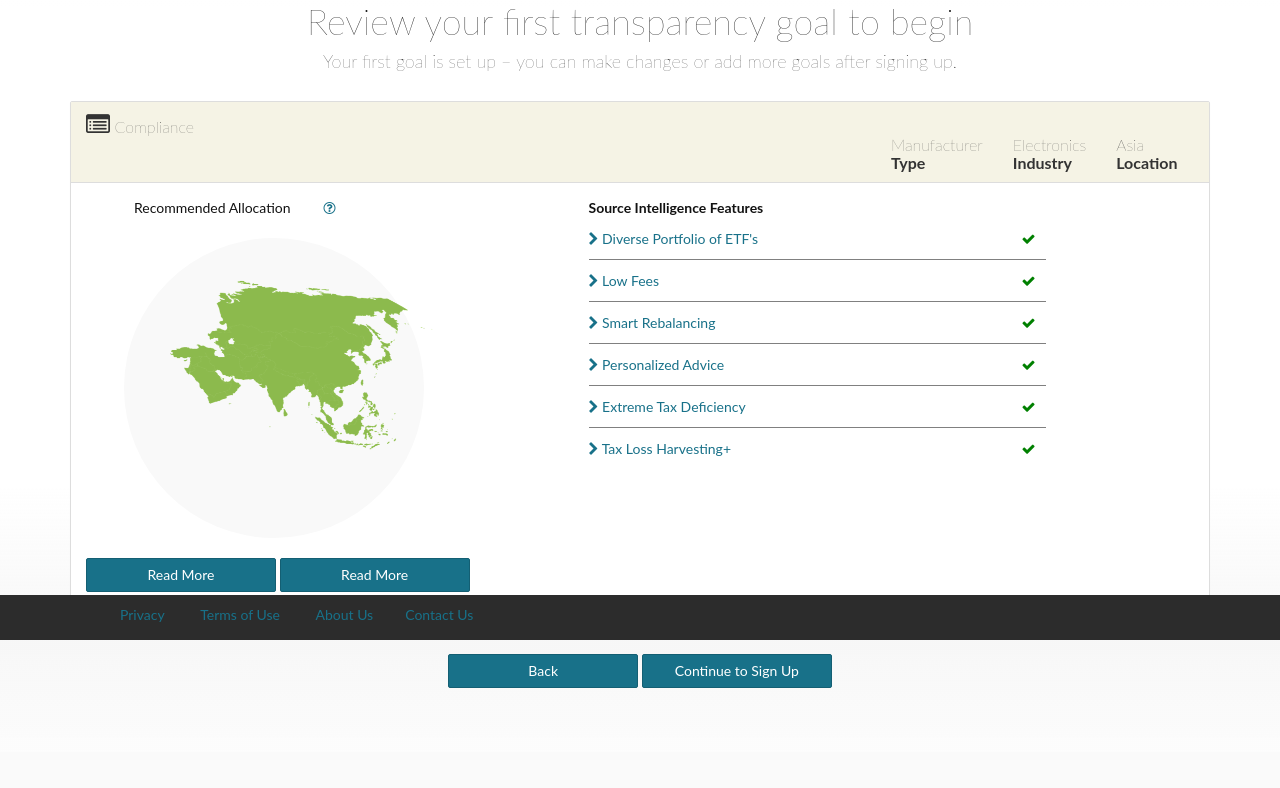
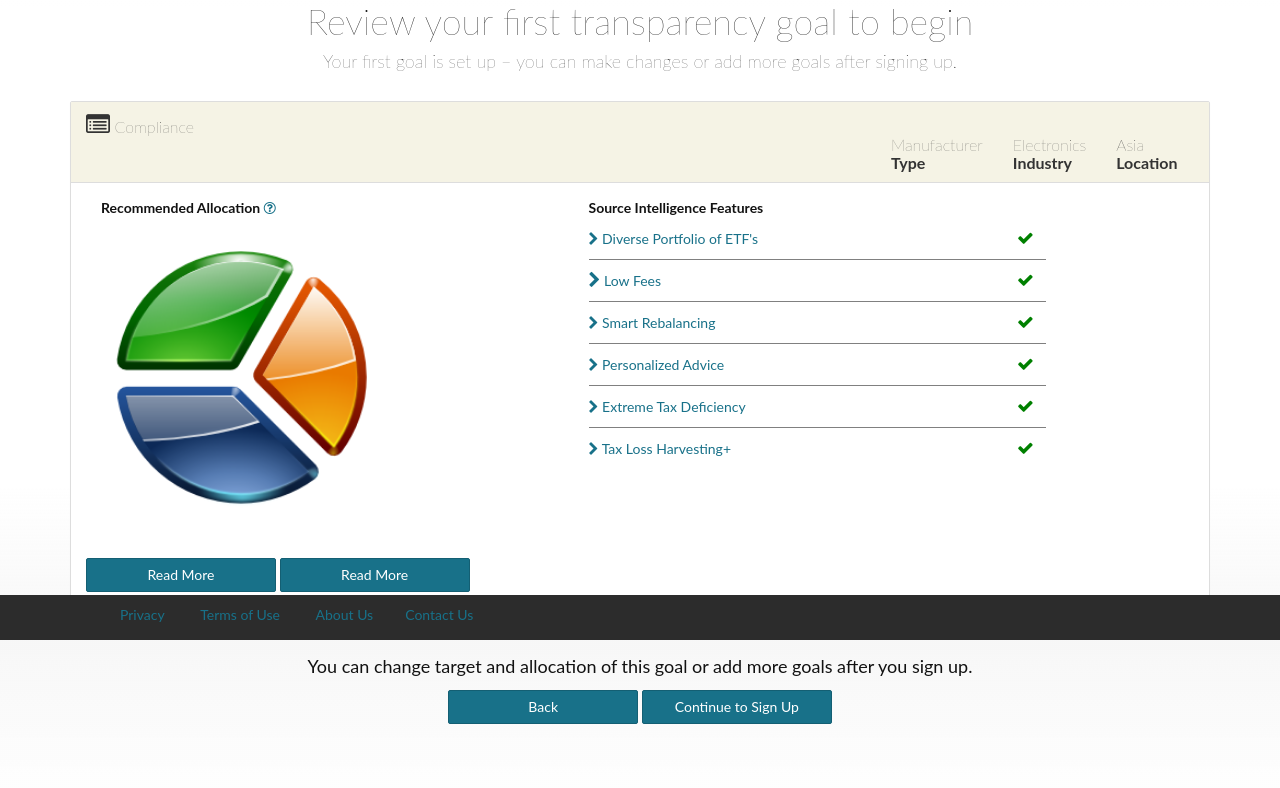
Before and after one commit to JonRichardson/SIProject, a PHP site: page /index2.html in a window 1280 px wide. Shown: the part 160-948 px from the top of the page. Before the commit the page ends 848 px from the top, so only its background shows below. Run offline with PHP 8.4, Linux system fonts and the light colour scheme; some libraries are stand-ins or nearby versions.

Commit message:
fixed styling

```diff
--- a/index2.html
+++ b/index2.html
@@ -15,7 +15,6 @@
     <meta name="viewport" content="width=device-width, initial-scale=1">
     <meta name="description" content="Source Intelligence Onboarding">
     <meta name="author" content="Ramin Mesghali & John Richardson">
-
 
     <title>Source Intelligence </title>
 
@@ -67,7 +66,7 @@
                 <li><a href="#">Forced Labor</a></li>
               </ul>
             </li>
-            <li><a href="../navbar-fixed-top/">Customer Service</a></li>
+            <li><a href="#">Customer Service</a></li>
           </ul>
         </div>
       </div>
@@ -88,7 +87,6 @@
     </div>
 </div>
 
-
 <!-- message over panel -->
 <div class="head">
       <h1 style="text-aligN: center;"> Review your first transparency goal to begin </h1>
@@ -101,31 +99,31 @@
     <div class="panel panel-default">
       <div class="panel-heading">
         <h4 class="panel-title">
-          <i class="fa fa-list-alt" style="font-size: 1.5em"aria-hidden="true"></i>
+          <i class="fa fa-list-alt" style="font-size: 1.5em" aria-hidden="true"></i>
           <a class="accordion-toggle" data-toggle="collapse" data-parent="#accordion" href="#collapseOne">
             <span style="text-align: left;"> Compliance
           </a>
         </br></span>
-        <div style="text-align: right" class="pull-right">
+        <div id="inputsHeader" class="pull-right">
           <table style="width:100%">
               <tr>
-                <td style="padding:0 15px 0 15px;">Manufacturer</td>
+                <td class="inputs">Manufacturer</td>
                 <td></td>
 
-                <td style="padding:0 15px 0 15px;">Electronics</td>
+                <td class="inputs">Electronics</td>
                 <td></td>
 
-                <td style="padding:0 50px 0 15px;">Asia</td>
+                <td class="inputsAsia">Asia</td>
                 <td></td>
               </tr>
               <tr>
-                <th style="padding:0 15px 0 15px;">Type</th>
+                <th class="inputs">Type</th>
 
                 <th> </th>
-                <th style="padding:0 15px 0 15px;">Industry</th>
+                <th class="inputs">Industry</th>
 
                 <th> </th>
-                <th style="padding:0 15px 0 15px;">Location</th>
+                <th class="inputs">Location</th>
                 <th> </th>
               </tr>
 
@@ -136,11 +134,11 @@
         <div class="panel-body">
           <div class="container">
             <div class="row">
-              <div class="col-sm-5" style="text-indent: 33px;">
-                Recommended Allocation<a href="#" data-toggle="tooltip" title="Some helpful message here"><i class="fa fa-question-circle-o" aria-hidden="true"></i></a></br>
+              <div class="col-sm-5">
+                <b>Recommended Allocation</b> <a href="#" data-toggle="tooltip" title="Some helpful message here"><i class="fa fa-question-circle-o" aria-hidden="true"></i></a></br>
               </br>
-              <div class="mapDiv">
-             <img id="map" src="asia.png" height="180" width="280">
+              <div class="map1Div">
+             <img id="map" src="chart.png" height="280" width="280">
              </div>
              </br>
               </div>
@@ -148,39 +146,39 @@
                 <table style="width:100%" rules= "rows">
                   <thead><b> Source Intelligence Features</b> </thead>
                     <tr>
-                      <td class="slideTest" style="text-align: left"><a> <i class="fa fa-chevron-right" aria-hidden="true"></i>
+                      <td class="slideTest"><a> <i class="fa fa-chevron-right" aria-hidden="true"></i>
                         Diverse Portfolio of ETF's</a></td>
-                      <td style="text-align: center"><i class="fa fa-check" aria-hidden="true" style="color: green;"></i></td>
+                      <td class="checkMark"><i style="font-size: 1.2em;"class="fa fa-check" aria-hidden="true"></i></td>
                       <td><hr></td>
                     </tr>
                     <tr>
-                      <td class="slideTest" style="text-align: left"><a> <i class="fa fa-chevron-right" aria-hidden="true"></i>
+                      <td class="slideTest"><a> <i style="font-size: 1.2em;"class="fa fa-chevron-right" aria-hidden="true"></i>
                         Low Fees</a></td>
-                      <td style="text-align: center"><i class="fa fa-check" aria-hidden="true" style="color: green;"></i></td>
+                      <td class="checkMark"><i style="font-size: 1.2em;"class="fa fa-check" aria-hidden="true"></i></td>
                       <td><hr></td>
                     </tr>
                     <tr>
-                      <td class="slideTest" style="text-align: left"><a> <i class="fa fa-chevron-right" aria-hidden="true"></i>
+                      <td class="slideTest"><a> <i class="fa fa-chevron-right" aria-hidden="true"></i>
                         Smart Rebalancing</a></td>
-                      <td style="text-align: center"><i class="fa fa-check" aria-hidden="true" style="color: green;"></i></td>
+                      <td class="checkMark"><i style="font-size: 1.2em;"class="fa fa-check" aria-hidden="true"></i></td>
                       <td><hr></td>
                     </tr>
                     <tr>
-                      <td class="slideTest" style="text-align: left"><a> <i class="fa fa-chevron-right" aria-hidden="true"></i>
+                      <td class="slideTest"><a> <i class="fa fa-chevron-right" aria-hidden="true"></i>
                         Personalized Advice</a></td>
-                      <td style="text-align: center"><i class="fa fa-check" aria-hidden="true" style="color: green;"></i></td>
+                      <td class="checkMark"><i style="font-size: 1.2em;"class="fa fa-check" aria-hidden="true"></i></td>
                       <td><hr></td>
                     </tr>
                     <tr>
-                      <td class="slideTest" style="text-align: left"><a> <i class="fa fa-chevron-right" aria-hidden="true"></i>
+                      <td class="slideTest"><a> <i class="fa fa-chevron-right" aria-hidden="true"></i>
                         Extreme Tax Deficiency</a></td>
-                      <td style="text-align: center"><i class="fa fa-check" aria-hidden="true" style="color: green;"></i></td>
+                      <td class="checkMark"><i style="font-size: 1.2em;"class="fa fa-check" aria-hidden="true"></i></td>
                       <td><hr></td>
                     </tr>
                     <tr>
-                      <td class="slideTest" style="text-align: left"><a> <i class="fa fa-chevron-right" aria-hidden="true"></i>
+                      <td class="slideTest"><a> <i class="fa fa-chevron-right" aria-hidden="true"></i>
                         Tax Loss Harvesting+</a></td>
-                      <td style="text-align: center"><i class="fa fa-check" aria-hidden="true" style="color: green;"></i></td>
+                      <td class="checkMark"><i style="font-size: 1.2em;" class="fa fa-check" aria-hidden="true"></i></td>
                       <td><hr></td>
                     </tr>
                   </table>
@@ -191,13 +189,13 @@
           </br>
           <div class="button pull-left">
             <button class="btn btn-primary" type="submit" style="width: 190px;">Read More</button>
-            <button class="btn btn-primary" type="submit" style="width: 190px;">Read More</button>
+            <button class="btn btn-primary" data-toggle="collapse" data-target="#demo" style="width: 190px;">Read More</button>
           </div>
         </br>
         </br>
-            <div id="demo2" class="collapse">
+            <div id="demo" class="collapse">
             Chocolate donut cake oat cake pie chocolate cake. Cookie fruitcake icing cheesecake. Jujubes dragée croissant croissant gummies sweet jelly brownie cake. Cupcake gummi bears soufflé tootsie roll. Liquorice sweet pie cake chocolate bar chocolate cake marzipan pastry. Candy chocolate cake pudding candy canes pie. Marzipan pastry icing jelly-o gingerbread biscuit croissant dragée biscuit. Chocolate toffee wafer muffin candy bonbon bear claw. Pastry cotton candy jelly-o. Jelly-o apple pie chupa chups cake jelly cake. Halvah dragée sweet roll sweet roll cheesecake sugar plum wafer halvah. Danish bonbon pie sugar plum cheesecake jelly. Marshmallow marshmallow wafer chupa chups cheesecake. Halvah gummies tootsie roll cookie chocolate cake bonbon.
-            </div>
+          </div>
         </div>
       </div>
     </div>
@@ -206,6 +204,7 @@
 </div>
 </br>
 <!-- These are the buttons at the buttom of the page-->
+<p class="sentence">You can change target and allocation of this goal or add more goals after you sign up.</p>
 <div class="button">
   <button class="btn btn-primary" type="submit" onclick="location.href='index.html'" style="width: 190px;">Back</button>
   <button class="btn btn-primary" type="submit" onclick="location.href='register.html'" style="width: 190px;">Continue to Sign Up</button>
--- a/register.html
+++ b/register.html
@@ -60,7 +60,7 @@
                 <li><a href="#">Forced Labor</a></li>
               </ul>
             </li>
-            <li><a href="../navbar-fixed-top/">Customer Service</a></li>
+            <li><a href="inputPage.html">Customer Service</a></li>
           </ul>
         </div>
       </div>
@@ -69,14 +69,14 @@
     <br>
 <!-- Progress Bar -->
     <div class="progress">
-      <table class="progressTable" style="color: #187189" width="110%">
+      <table class="progressTable" width="110%">
           <tr>
             <td>Goal Recommendations</td>
             <td>Goal Review</td>
             <td style="text-align: center">Security & Submit</td>
           </tr>
       </table>
-        <div class="progress-bar progress-bar-custom" role="progressbar" aria-valuenow="60" aria-valuemin="0" aria-valuemax="100" style="width: 100%;">
+        <div class="progress-bar progress-bar-custom" role="progressbar" aria-valuenow="60" aria-valuemin="0" aria-valuemax="100" style="width: 94%;">
           <span class="sr-only"></span>
         </div>
     </div>
--- a/test.css
+++ b/test.css
@@ -23,6 +23,13 @@
 .progress-bar {
   margin-top: 9px;
 }
+
+.progressTable {
+color: #187189;
+}
+
+
+
 /* Font weights for h1 and h4 tags */
 h1 {
   font-weight: 100;
@@ -68,17 +75,45 @@ h4 {
   color: green;
   height: 45px;
 }
+/* CSS for Collapsable panels below */
+#inputsHeader {
+text-align: right;
+}
 
+.inputs {
+padding:0 15px 0 15px;
+}
 
+.inputsAsia {
+padding:0 50px 0 15px;
+}
+
+/* These are for the list on results page two */
 td a:hover {
 text-transform: full-width;
 color: blue;
 text-decoration: none;
 }
 
+.checkMark {
+text-align: center;
+}
+
+.fa-check {
+  color: green;
+}
+
+.slideTest {
+text-align: left;
+}
 .slideTest:hover {
   transform: translate(15px, 0);
   transition: 0.5s transform;
+}
+
+.sentence {
+  text-align: center;
+  font-size: 18px;
 }
 
 /* @@@@@@@@@@@@ Everything below this point is for the navbar @@@@@@@@@@@@  */
```
Also changed, not shown: chart.png (added), globe_Asia.png (added).
